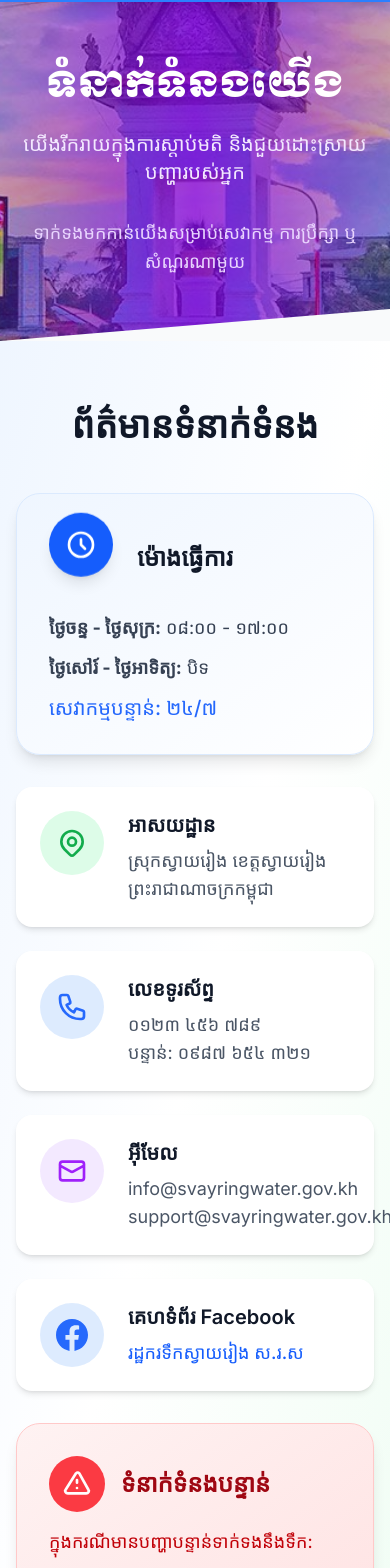
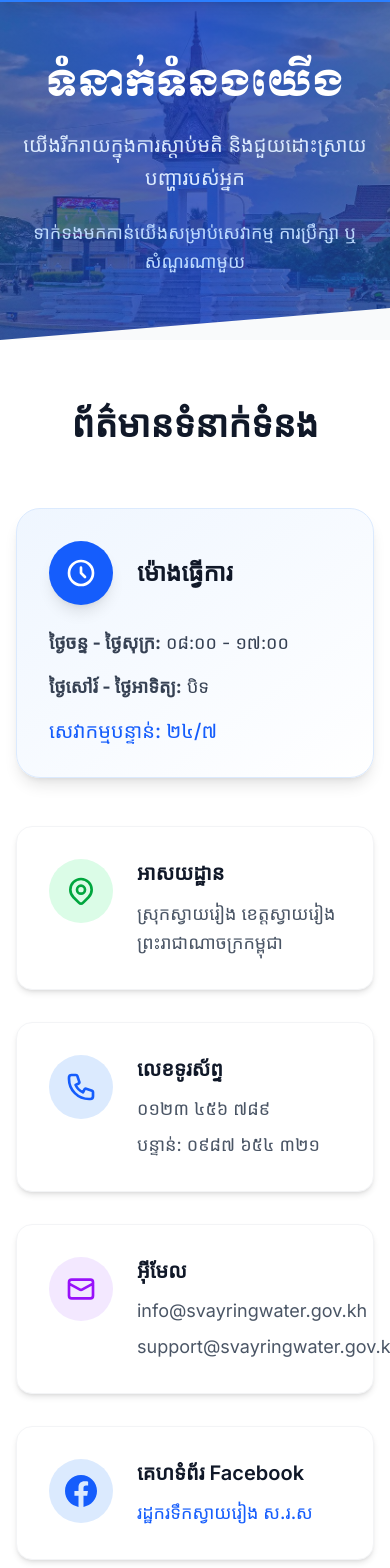
Before and after one commit to SuongKhonmarady/svr-wsa-front, a React (Vite) app: page /contact in a window 390 px wide. Shown: the part 291-1859 px from the top of the page. Built offline with nearby package versions, Linux system fonts and the light colour scheme; a web font is replaced by a local one.

Commit message:
Refactor user pages to enhance layout consistency by implementing a unified hero section design with Tailwind CSS. Update background handling and typography for improved visual appeal and maintainability across contact, data, financial reports, monthly, and yearly report components.

```diff
--- a/src/pages/users/contact/Components/ContactForm.jsx
+++ b/src/pages/users/contact/Components/ContactForm.jsx
@@ -15,8 +15,8 @@ function ContactForm() {
 
   useEffect(() => {
     const observerOptions = {
-      threshold: 0.1, // Trigger when 10% of element is visible
-      rootMargin: '0px 0px -50px 0px' // Trigger 50px before element comes into view
+      threshold: 0.1,
+      rootMargin: '0px 0px -50px 0px'
     };
 
     const observer = new IntersectionObserver((entries) => {
@@ -53,90 +53,90 @@ function ContactForm() {
   }, []);
 
   return (
-    <div className="py-16 bg-gradient-to-br from-blue-50 via-white to-green-50 min-h-screen">
-      <div className="max-w-4xl mx-auto px-4 sm:px-6 lg:px-8">
+    <div className="py-16 bg-white">
+      <div className="max-w-6xl mx-auto px-4 sm:px-6 lg:px-8">
         {/* Contact Information */}
         <div
           ref={titleRef}
           className={`transition-all duration-1000 ${visibleSections.title ? 'animate-fade-in-up opacity-100 translate-y-0' : 'opacity-0 translate-y-10'}`}
         >
-          <h2 className="text-4xl font-bold text-gray-900 mb-12 font-khmer-title text-center">
+          <h2 className="text-4xl font-bold text-gray-900 mb-16 font-khmer-title text-center">
             ព័ត៌មានទំនាក់ទំនង
           </h2>
 
-          <div className="space-y-8">
+          <div className="space-y-12">
             {/* Office Hours */}
             <div
               ref={officeRef}
               className={`bg-gradient-to-br from-blue-50 to-white p-8 rounded-3xl border border-blue-100 shadow-lg hover:shadow-xl transform hover:scale-105 transition-all duration-700 ${visibleSections.office ? 'animate-slide-in-left opacity-100 translate-x-0' : 'opacity-0 -translate-x-10'}`}
             >
               <div className="flex items-center mb-6">
-                <div className="bg-blue-600 p-4 rounded-full mr-6 shadow-lg animate-bounce">
+                <div className="bg-blue-600 p-4 rounded-full mr-6 shadow-lg">
                   <svg className="w-8 h-8 text-white" fill="none" stroke="currentColor" viewBox="0 0 24 24">
                     <path strokeLinecap="round" strokeLinejoin="round" strokeWidth={2} d="M12 8v4l3 3m6-3a9 9 0 11-18 0 9 9 0 0118 0z" />
                   </svg>
                 </div>
                 <h3 className="text-2xl font-bold text-gray-900">ម៉ោងធ្វើការ</h3>
               </div>
-              <div className="space-y-3 text-gray-700 text-lg">
+              <div className="space-y-4 text-gray-700 text-lg">
                 <p><strong>ថ្ងៃចន្ទ - ថ្ងៃសុក្រ:</strong> ០៨:០០ - ១៧:០០</p>
                 <p><strong>ថ្ងៃសៅរ៍ - ថ្ងៃអាទិត្យ:</strong> បិទ</p>
-                <p className="text-blue-600 font-medium text-xl animate-pulse">សេវាកម្មបន្ទាន់: ២៤/៧</p>
+                <p className="text-blue-600 font-medium text-xl">សេវាកម្មបន្ទាន់: ២៤/៧</p>
               </div>
             </div>
 
             {/* Contact Details */}
             <div
               ref={contactsRef}
-              className={`space-y-6 transition-all duration-700 ${visibleSections.contacts ? 'animate-slide-in-right opacity-100 translate-x-0' : 'opacity-0 translate-x-10'}`}
+              className={`grid grid-cols-1 md:grid-cols-2 gap-8 transition-all duration-700 ${visibleSections.contacts ? 'animate-slide-in-right opacity-100 translate-x-0' : 'opacity-0 translate-x-10'}`}
             >
-              <a href='/about/location' className="flex items-start space-x-6 bg-white p-6 rounded-2xl shadow-md hover:shadow-lg transform hover:scale-105 transition-all duration-300">
-                <div className="bg-green-100 p-4 rounded-full animate-pulse">
+              <a href='/about/location' className="flex items-start space-x-6 bg-white p-8 rounded-2xl shadow-md hover:shadow-lg transform hover:scale-105 transition-all duration-300 border border-gray-100">
+                <div className="bg-green-100 p-4 rounded-full">
                   <svg className="w-8 h-8 text-green-600" fill="none" stroke="currentColor" viewBox="0 0 24 24">
                     <path strokeLinecap="round" strokeLinejoin="round" strokeWidth={2} d="M17.657 16.657L13.414 20.9a1.998 1.998 0 01-2.827 0l-4.244-4.243a8 8 0 1111.314 0z" />
                     <path strokeLinecap="round" strokeLinejoin="round" strokeWidth={2} d="M15 11a3 3 0 11-6 0 3 3 0 016 0z" />
                   </svg>
                 </div>
                 <div>
-                  <h4 className="font-semibold text-gray-900 mb-2 text-xl">អាសយដ្ឋាន</h4>
-                  <p className="text-gray-600 text-lg">ស្រុកស្វាយរៀង ខេត្តស្វាយរៀង ព្រះរាជាណាចក្រកម្ពុជា</p>
+                  <h4 className="font-semibold text-gray-900 mb-3 text-xl">អាសយដ្ឋាន</h4>
+                  <p className="text-gray-600 text-lg leading-relaxed">ស្រុកស្វាយរៀង ខេត្តស្វាយរៀង ព្រះរាជាណាចក្រកម្ពុជា</p>
                 </div>
               </a>
 
-              <div className="flex items-start space-x-6 bg-white p-6 rounded-2xl shadow-md hover:shadow-lg transform hover:scale-105 transition-all duration-300">
-                <div className="bg-blue-100 p-4 rounded-full animate-pulse">
+              <div className="flex items-start space-x-6 bg-white p-8 rounded-2xl shadow-md hover:shadow-lg transform hover:scale-105 transition-all duration-300 border border-gray-100">
+                <div className="bg-blue-100 p-4 rounded-full">
                   <svg className="w-8 h-8 text-blue-600" fill="none" stroke="currentColor" viewBox="0 0 24 24">
                     <path strokeLinecap="round" strokeLinejoin="round" strokeWidth={2} d="M3 5a2 2 0 012-2h3.28a1 1 0 01.948.684l1.498 4.493a1 1 0 01-.502 1.21l-2.257 1.13a11.042 11.042 0 005.516 5.516l1.13-2.257a1 1 0 011.21-.502l4.493 1.498a1 1 0 01.684.949V19a2 2 0 01-2 2h-1C9.716 21 3 14.284 3 6V5z" />
                   </svg>
                 </div>
                 <div>
-                  <h4 className="font-semibold text-gray-900 mb-2 text-xl">លេខទូរស័ព្ទ</h4>
-                  <p className="text-gray-600 text-lg">០១២៣ ៤៥៦ ៧៨៩</p>
+                  <h4 className="font-semibold text-gray-900 mb-3 text-xl">លេខទូរស័ព្ទ</h4>
+                  <p className="text-gray-600 text-lg mb-2">០១២៣ ៤៥៦ ៧៨៩</p>
                   <p className="text-gray-600 text-lg">បន្ទាន់: ០៩៨៧ ៦៥៤ ៣២១</p>
                 </div>
               </div>
 
-              <div className="flex items-start space-x-6 bg-white p-6 rounded-2xl shadow-md hover:shadow-lg transform hover:scale-105 transition-all duration-300">
-                <div className="bg-purple-100 p-4 rounded-full animate-pulse">
+              <div className="flex items-start space-x-6 bg-white p-8 rounded-2xl shadow-md hover:shadow-lg transform hover:scale-105 transition-all duration-300 border border-gray-100">
+                <div className="bg-purple-100 p-4 rounded-full">
                   <svg className="w-8 h-8 text-purple-600" fill="none" stroke="currentColor" viewBox="0 0 24 24">
                     <path strokeLinecap="round" strokeLinejoin="round" strokeWidth={2} d="M3 8l7.89 4.26a2 2 0 002.22 0L21 8M5 19h14a2 2 0 002-2V7a2 2 0 00-2-2H5a2 2 0 00-2 2v10a2 2 0 002 2z" />
                   </svg>
                 </div>
                 <div>
-                  <h4 className="font-semibold text-gray-900 mb-2 text-xl">អ៊ីមែល</h4>
-                  <p className="text-gray-600 text-lg">info@svayringwater.gov.kh</p>
+                  <h4 className="font-semibold text-gray-900 mb-3 text-xl">អ៊ីមែល</h4>
+                  <p className="text-gray-600 text-lg mb-2">info@svayringwater.gov.kh</p>
                   <p className="text-gray-600 text-lg">support@svayringwater.gov.kh</p>
                 </div>
               </div>
 
-              <div className="flex items-start space-x-6 bg-white p-6 rounded-2xl shadow-md hover:shadow-lg transform hover:scale-105 transition-all duration-300">
-                <div className="bg-blue-100 p-4 rounded-full animate-pulse">
+              <div className="flex items-start space-x-6 bg-white p-8 rounded-2xl shadow-md hover:shadow-lg transform hover:scale-105 transition-all duration-300 border border-gray-100">
+                <div className="bg-blue-100 p-4 rounded-full">
                   <svg className="w-8 h-8 text-blue-600" fill="currentColor" viewBox="0 0 24 24">
                     <path d="M24 12.073c0-6.627-5.373-12-12-12s-12 5.373-12 12c0 5.99 4.388 10.954 10.125 11.854v-8.385H7.078v-3.47h3.047V9.43c0-3.007 1.792-4.669 4.533-4.669 1.312 0 2.686.235 2.686.235v2.953H15.83c-1.491 0-1.956.925-1.956 1.874v2.25h3.328l-.532 3.47h-2.796v8.385C19.612 23.027 24 18.062 24 12.073z"/>
                   </svg>
                 </div>
                 <div>
-                  <h4 className="font-semibold text-gray-900 mb-2 text-xl">គេហទំព័រ Facebook</h4>
+                  <h4 className="font-semibold text-gray-900 mb-3 text-xl">គេហទំព័រ Facebook</h4>
                   <a
                     href="https://www.facebook.com/profile.php?id=61554779397494"
                     target="_blank"
@@ -152,19 +152,19 @@ function ContactForm() {
             {/* Emergency Contact */}
             <div
               ref={emergencyRef}
-              className={`bg-gradient-to-br from-red-50 to-red-100 p-8 rounded-3xl border border-red-200 shadow-lg hover:shadow-xl transform hover:scale-105 transition-all duration-700 ${visibleSections.emergency ? 'animate-slide-in-up opacity-100 translate-y-0' : 'opacity-0 translate-y-10'}`}
+              className={`bg-gradient-to-br from-red-50 to-red-100 p-10 rounded-3xl border border-red-200 shadow-lg hover:shadow-xl transform hover:scale-105 transition-all duration-700 ${visibleSections.emergency ? 'animate-slide-in-up opacity-100 translate-y-0' : 'opacity-0 translate-y-10'}`}
             >
-              <div className="flex items-center mb-4">
-                <div className="bg-red-500 p-3 rounded-full mr-4 animate-pulse">
+              <div className="flex items-center mb-6">
+                <div className="bg-red-500 p-4 rounded-full mr-6">
                   <svg className="w-8 h-8 text-white" fill="none" stroke="currentColor" viewBox="0 0 24 24">
                     <path strokeLinecap="round" strokeLinejoin="round" strokeWidth={2} d="M12 9v2m0 4h.01m-6.938 4h13.856c1.54 0 2.502-1.667 1.732-2.5L13.732 4c-.77-.833-1.664-.833-2.464 0L3.34 16.5c-.77.833.192 2.5 1.732 2.5z" />
                   </svg>
                 </div>
-                <h4 className="font-bold text-red-800 text-2xl">ទំនាក់ទំនងបន្ទាន់</h4>
+                <h4 className="font-bold text-red-800 text-3xl">ទំនាក់ទំនងបន្ទាន់</h4>
               </div>
-              <p className="text-red-700 mb-4 text-lg">ក្នុងករណីមានបញ្ហាបន្ទាន់ទាក់ទងនឹងទឹក:</p>
-              <p className="text-3xl font-bold text-red-600 mb-2 animate-bounce">០៩៨៧ ៦៥៤ ៣២១</p>
-              <p className="text-lg text-red-600 animate-pulse">សេវាកម្ម ២៤ ម៉ោង ៧ ថ្ងៃក្នុងសប្តាហ៍</p>
+              <p className="text-red-700 mb-6 text-xl">ក្នុងករណីមានបញ្ហាបន្ទាន់ទាក់ទងនឹងទឹក:</p>
+              <p className="text-4xl font-bold text-red-600 mb-4">០៩៨៧ ៦៥៤ ៣២១</p>
+              <p className="text-xl text-red-600">សេវាកម្ម ២៤ ម៉ោង ៧ ថ្ងៃក្នុងសប្តាហ៍</p>
             </div>
           </div>
         </div>
--- a/src/pages/users/contact/contact.jsx
+++ b/src/pages/users/contact/contact.jsx
@@ -7,42 +7,37 @@ function Contact() {
     useEffect(() => {
         setIsLoaded(true)
     }, [])
+
     return (
-        <div className="min-h-screen relative">
-            {/* Fixed background */}
-            <div className="absolute inset-0 -z-10 bg-cover bg-center bg-no-repeat bg-[url('/image/fd78805f8ce862135726b6fc7f51aafc.jpg')]"
-            style={{
-                top: '-35vh',
-                bottom: '-10vh',
-                height: '100vh'
-            }}
-            />
+        <div className="min-h-screen">
+            {/* Hero Section with Background Image */}
+            <div className="relative h-[40vh] min-h-[300px] flex items-center justify-center overflow-hidden">
+                {/* Background Image */}
+                <div
+                    className="absolute inset-0 bg-cover bg-center bg-no-repeat"
+                    style={{ backgroundImage: "url('/image/fd78805f8ce862135726b6fc7f51aafc.jpg')" }}
+                >
+                    {/* Gradient Overlay */}
+                    <div className="absolute inset-0 bg-gradient-to-r from-blue-900/70 via-blue-800/80 to-blue-900/70"></div>
+                </div>
 
                 {/* Content */}
-            <div className="relative z-10">
-                {/* Page Header */}
-                <div className="relative bg-gradient-to-r from-purple-800/40 via-purple-700/80 to-purple-800/40 text-white py-16 lg:py-20 overflow-hidden">
-                    <div className="max-w-7xl mx-auto px-4 sm:px-6 lg:px-8">
-                        <div className="text-center">
-                            <h1 className={`text-4xl sm:text-5xl lg:text-6xl mb-6 font-khmer-title transition-all duration-1000 ${isLoaded
-                                ? 'opacity-100 transform translate-y-0'
-                                : 'opacity-0 transform -translate-y-8'
+                <div className="relative z-10 text-center text-white px-4 sm:px-6 lg:px-8 max-w-6xl mx-auto">
+                    <h1 className={`text-4xl sm:text-5xl lg:text-6xl mb-6 font-khmer-title transition-all duration-1000 ${
+                        isLoaded ? 'opacity-100 transform translate-y-0' : 'opacity-0 transform -translate-y-8'
                     }`}>
                         ទំនាក់ទំនងយើង
                     </h1>
-                            <p className={`text-xl sm:text-2xl text-purple-100 mb-8 max-w-3xl mx-auto transition-all duration-1500 ${isLoaded
-                                ? 'opacity-100 transform translate-x-0'
-                                : 'opacity-0 transform translate-y-8'
+                    <p className={`text-xl sm:text-2xl text-blue-100 mb-6 max-w-4xl mx-auto leading-relaxed transition-all duration-1500 ${
+                        isLoaded ? 'opacity-100 transform translate-x-0' : 'opacity-0 transform translate-y-8'
                     }`}>
                         យើងរីករាយក្នុងការស្តាប់មតិ និងជួយដោះស្រាយបញ្ហារបស់អ្នក
                     </p>
-                            <p className={`text-lg text-purple-200 max-w-4xl mx-auto leading-relaxed transition-all duration-2000 ${isLoaded
-                                ? 'opacity-100 transform translate-y-0'
-                                : 'opacity-0 transform translate-y-8'
+                    <p className={`text-lg text-blue-200 max-w-5xl mx-auto leading-relaxed transition-all duration-2000 ${
+                        isLoaded ? 'opacity-100 transform translate-y-0' : 'opacity-0 transform translate-y-8'
                     }`}>
                         ទាក់ទងមកកាន់យើងសម្រាប់សេវាកម្ម ការប្រឹក្សា ឬសំណួរណាមួយ
                     </p>
-                        </div>
                 </div>
 
                     {/* Decorative wave */}
@@ -52,8 +47,8 @@ function Contact() {
                         </svg>
                     </div>
             </div>
-
             {/* Contact Content */}
+            <div className="bg-gray-50">
                 <ContactForm />
             </div>
         </div>
--- a/src/pages/users/data/data.jsx
+++ b/src/pages/users/data/data.jsx
@@ -1,45 +1,55 @@
 import DataDashboard from './Components/DataDashboard'
+import { useState, useEffect } from 'react'
 
 function Data() {
+    const [isLoaded, setIsLoaded] = useState(false)
+
+    useEffect(() => {
+        setIsLoaded(true)
+    }, [])
+
     return (
-        <div className="min-h-screen relative">
-            {/* Fixed background */}
-            <div className="absolute inset-0 -z-10 bg-cover bg-center bg-no-repeat"
-            style={{
-                backgroundImage: "url('/image/fd78805f8ce862135726b6fc7f51aafc.jpg')",
-                top: '-35vh',
-                bottom: '-10vh',
-                height: '100vh'
-            }}
-            />
+        <div className="min-h-screen">
+            {/* Hero Section with Background Image */}
+            <div className="relative h-[40vh] min-h-[300px] flex items-center justify-center overflow-hidden">
+                {/* Background Image */}
+                <div
+                    className="absolute inset-0 bg-cover bg-center bg-no-repeat"
+                    style={{ backgroundImage: "url('/image/fd78805f8ce862135726b6fc7f51aafc.jpg')" }}
+                >
+                    {/* Gradient Overlay */}
+                    <div className="absolute inset-0 bg-gradient-to-r from-teal-700/70 via-teal-800/80 to-teal-700/70"></div>
+                </div>
 
                 {/* Content */}
-            <div className="relative z-10">
-                {/* Page Header */}
-                <div className="relative bg-gradient-to-r from-teal-800/40 via-teal-700/80 to-teal-800/40 text-white py-16 lg:py-20 overflow-hidden">
-                    <div className="max-w-7xl mx-auto px-4 sm:px-6 lg:px-8">
-                        <div className="text-center">
-                            <h1 className="text-2xl xs:text-3xl sm:text-4xl md:text-5xl lg:text-6xl mb-4 sm:mb-6 md:mb-8">
+                <div className="relative z-10 text-center text-white px-4 sm:px-6 lg:px-8 max-w-6xl mx-auto">
+                    <h1 className={`text-4xl sm:text-5xl lg:text-6xl mb-6 font-khmer-title transition-all duration-1000 ${
+                        isLoaded ? 'opacity-100 transform translate-y-0' : 'opacity-0 transform -translate-y-8'
+                    }`}>
                         ទិន្នន័យ និងស្ថិតិ
                     </h1>
-                            <p className="text-sm xs:text-base sm:text-lg md:text-xl lg:text-2xl mb-6 sm:mb-8 md:mb-12 max-w-3xl mx-auto">
+                    <p className={`text-xl sm:text-2xl text-teal-100 mb-6 max-w-4xl mx-auto leading-relaxed transition-all duration-1500 ${
+                        isLoaded ? 'opacity-100 transform translate-x-0' : 'opacity-0 transform translate-y-8'
+                    }`}>
                         ទិន្នន័យ របាយការណ៍ និងស្ថិតិសេវាកម្ម
                     </p>
-                            <p className="text-base sm:text-lg md:text-xl leading-relaxed">
+                    <p className={`text-lg text-teal-200 max-w-5xl mx-auto leading-relaxed transition-all duration-2000 ${
+                        isLoaded ? 'opacity-100 transform translate-y-0' : 'opacity-0 transform translate-y-8'
+                    }`}>
                         ស្វែងយល់អំពីទិន្នន័យគុណភាពទឹក ស្ថិតិអតិថិជន និងកំណើនសេវាកម្ម
                     </p>
-                        </div>
                 </div>
 
                 {/* Decorative wave */}
                 <div className="absolute bottom-0 left-0 right-0">
-                        <svg className="w-full h-8" viewBox="0 0 100 20" fill="none" preserveAspectRatio="none">
+                    <svg className="w-full h-10" viewBox="0 0 100 20" fill="none" preserveAspectRatio="none">
                         <path d="M0 20L100 0V20H0Z" fill="rgb(249 250 251)" />
                     </svg>
                 </div>
             </div>
 
             {/* Data Content */}
+            <div className="bg-gray-50">
                 <DataDashboard />
             </div>
         </div>
--- a/src/pages/users/data/financialReports/financialReports.jsx
+++ b/src/pages/users/data/financialReports/financialReports.jsx
@@ -1,48 +1,60 @@
-import React from 'react';
+import React, { useState, useEffect } from 'react';
 import ComingSoonPage from '../../../../components/ComingSoonPage';
 
 function FinancialReports() {
+  const [isLoaded, setIsLoaded] = useState(false)
+
+  useEffect(() => {
+    setIsLoaded(true)
+  }, [])
+
   return (
-    <div className="min-h-screen relative">
-      <div className="absolute inset-0 -z-10 bg-cover bg-center bg-no-repeat"
-      style={{
-                backgroundImage: "url('/image/fd78805f8ce862135726b6fc7f51aafc.jpg')",
-                top: '-25vh',
-                bottom: '-10vh',
-                height: '100vh'
-            }}
-      />
-      <div className="relative z-10">
-        {/* Page Header */}
-        <div className="relative bg-gradient-to-r from-teal-800/40 via-teal-700/80 to-teal-800/40 text-white py-16 lg:py-20 overflow-hidden">
-          <div className="max-w-7xl mx-auto px-4 sm:px-6 lg:px-8">
-            <div className="text-center">
-              <h1 className="text-2xl xs:text-3xl sm:text-4xl md:text-5xl lg:text-6xl mb-4 sm:mb-6 md:mb-8">
+    <div className="min-h-screen">
+      {/* Hero Section with Background Image */}
+      <div className="relative h-[40vh] min-h-[400px] flex items-center justify-center overflow-hidden">
+        {/* Background Image */}
+        <div
+          className="absolute inset-0 bg-cover bg-center bg-no-repeat"
+          style={{ backgroundImage: "url('/image/fd78805f8ce862135726b6fc7f51aafc.jpg')" }}
+        >
+          {/* Gradient Overlay */}
+          <div className="absolute inset-0 bg-gradient-to-r from-teal-700/70 via-teal-800/80 to-teal-700/70"></div>
+        </div>
+
+        {/* Content */}
+        <div className="relative z-10 text-center text-white px-4 sm:px-6 lg:px-8 max-w-6xl mx-auto">
+          <h1 className={`text-4xl sm:text-5xl lg:text-6xl mb-6 transition-all duration-1000 ${
+            isLoaded ? 'opacity-100 transform translate-y-0' : 'opacity-0 transform -translate-y-8'
+          }`}>
             របាយការណ៍ហិរញ្ញវត្ថុ
           </h1>
-              <h1
-                className="text-2xl xs:text-3xl sm:text-4xl md:text-5xl lg:text-6xl mb-4 sm:mb-6 md:mb-8"
-              >
+          <h2 className={`text-2xl sm:text-3xl lg:text-4xl font-bold mb-6 transition-all duration-1500 ${
+            isLoaded ? 'opacity-100 transform translate-y-0' : 'opacity-0 transform -translate-y-8'
+          }`}>
             ប្រចាំឆ្នាំ និងប្រចាំត្រីមាស
-              </h1>
-              <p className="text-sm xs:text-base sm:text-lg md:text-xl lg:text-2xl sm:mb-8 md:mb-12 text-teal-100 mb-8 max-w-3xl mx-auto">
+          </h2>
+          <p className={`text-xl sm:text-2xl text-teal-100 mb-6 max-w-4xl mx-auto leading-relaxed transition-all duration-2000 ${
+            isLoaded ? 'opacity-100 transform translate-x-0' : 'opacity-0 transform translate-y-8'
+          }`}>
             Annual and Quarterly Financial Reports
           </p>
-              <p className="text-base sm:text-lg md:text-xl text-teal-200 max-w-4xl mx-auto leading-relaxed">
+          <p className={`text-lg text-teal-200 max-w-5xl mx-auto leading-relaxed transition-all duration-2500 ${
+            isLoaded ? 'opacity-100 transform translate-y-0' : 'opacity-0 transform translate-y-8'
+          }`}>
             របាយការណ៍ហិរញ្ញវត្ថុ ការវិភាគថវិកា និងស្ថិតិសេដ្ឋកិច្ច
           </p>
-            </div>
         </div>
 
         {/* Decorative wave */}
         <div className="absolute bottom-0 left-0 right-0">
-            <svg className="w-full h-8" viewBox="0 0 100 20" fill="none" preserveAspectRatio="none">
-              <path d="M0 20L100 0V20H0Z" fill="rgb(249 250 251)" />
+          <svg className="w-full h-10" viewBox="0 0 100 20" fill="none" preserveAspectRatio="none">
+            <path d="M0 20L100 0V20H0Z" fill="rgb(250 250 250)" />
           </svg>
         </div>
       </div>
 
       {/* Financial Reports Content */}
+      <div className="bg-gray-50">
         <ComingSoonPage
           title="របាយការណ៍ហិរញ្ញវត្ថុ"
           subtitle="Financial Reports"
--- a/src/pages/users/home/Components/NewsSection.jsx
+++ b/src/pages/users/home/Components/NewsSection.jsx
@@ -121,7 +121,7 @@ function NewsSection() {
         <div className="relative max-w-7xl mx-auto px-4 sm:px-6 lg:px-8">
           <div className="text-center">
             <div className="text-red-500 text-6xl mb-4">⚠️</div>
-            <h3 className="text-2xl xs:text-3xl sm:text-4xl md:text-5xl lg:text-6xl mb-4 sm:mb-6 md:mb-8 font-semibold text-gray-900 mb-4">
+            <h3 className="text-2xl xs:text-3xl sm:text-4xl md:text-5xl lg:text-6xl sm:mb-6 md:mb-8 font-semibold text-gray-900 mb-4">
               មានបញ្ហាក្នុងការផ្ទុកព័ត៌មាន
             </h3>
             <div className="bg-red-50 border border-red-200 rounded-lg p-4 max-w-md mx-auto mb-6">
```
Also changed, not shown: src/pages/users/data/monthlyReport/monthly.jsx (+19 -23 lines), src/pages/users/data/yearlyReport/yearly.jsx (+21 -26 lines), src/pages/users/news/Components/NewsList.jsx (+5 -28 lines), src/pages/users/news/news.jsx (+20 -25 lines). Lines whose indentation alone changed are shown as unchanged.
